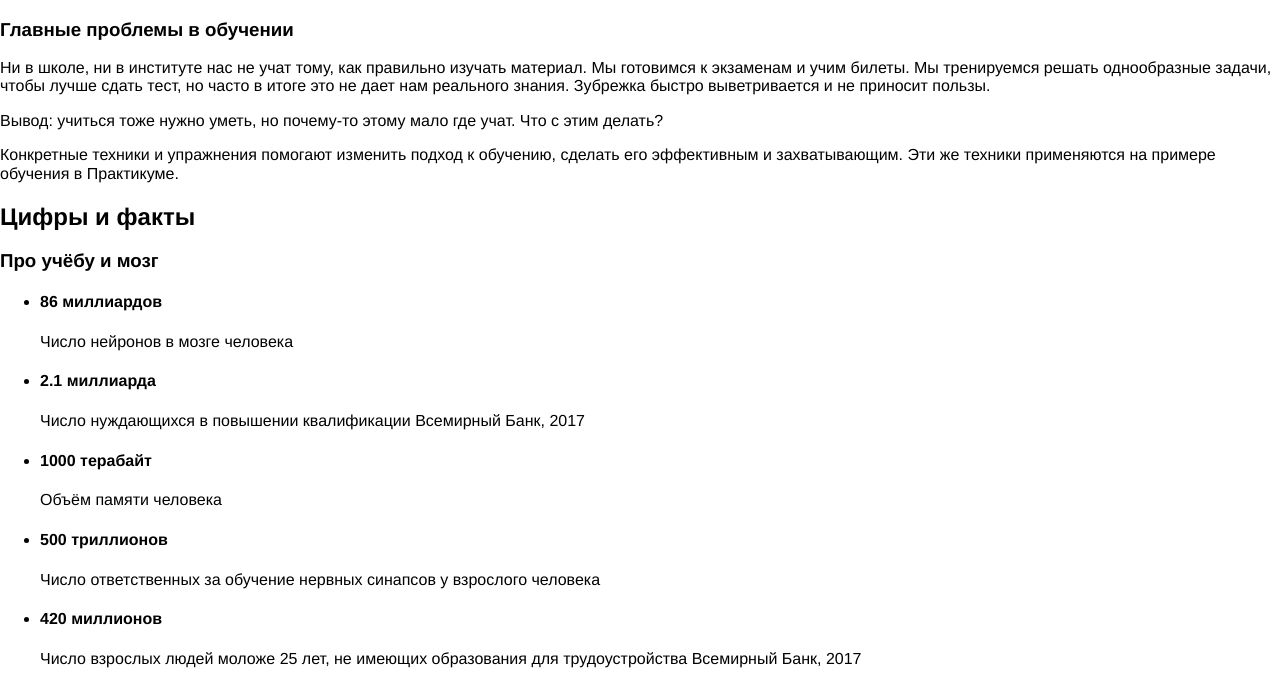
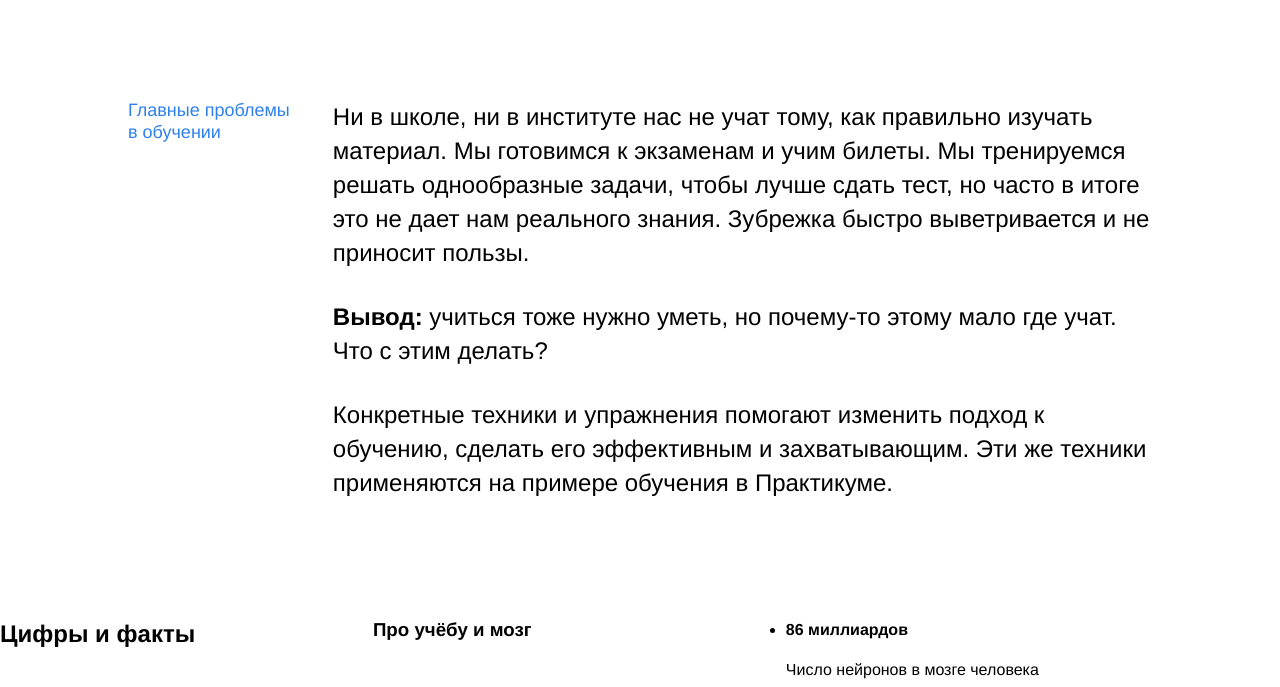
Before and after one commit to tearmegh/how-to-learn, a plain HTML site: page index.html in a window 1280 px wide. Shown: the part 756-1443 px from the top of the page. Drawn offline with Linux system fonts and the light colour scheme; files that its build step writes are made by us from their sources; files whose address does not match are found by name.

Commit message:
сделала description

```diff
--- a/styles/style.css
+++ b/styles/style.css
@@ -68,6 +68,68 @@
   right: 0;
 }
 
+.description {
+
+}
+
+.two-columns {
+  margin: 100px auto 0;
+  width: 80%;
+  display: flex;
+  justify-content: space-between;
+  flex-wrap: nowrap;
+}
+
+.two-columns__brief {
+  margin: 0;
+  color: #2f80ed;
+  width: 175px;
+  line-height: 1.2;
+  font-size: 18px;
+  font-weight: normal;
+}
+
+.two-columns__main-text {
+  margin: 0;
+  width: 80%;
+  min-width: 784px;
+  line-height: 34px;
+  font-size: 24px;
+  font-weight: normal;
+}
+
+.two-columns__paragraph {
+  margin: 0;
+  margin-bottom: 30px;
+}
+
+.two-columns__paragraph:nth-of-type(3n) {
+  margin-bottom: 0;
+}
+
+.two-columns__span-accent {
+  font-weight: bold;
+  line-height: 34px;
+  font-size: 24px;
+}
+
+.digits {
+  display: flex;
+  padding-top: 100px;
+}
+
+.section-title {
+  width: 60%;
+}
+
+.section-subtitle {
+  width: 60%;
+}
+
+.table {
+  margin: 0 auto 20px;
+  width: 1100px;
+}
 /* и элемента с модификатором вида ключ-значение */
 .table__cell_theme_dark {
   width: 200px;
```
